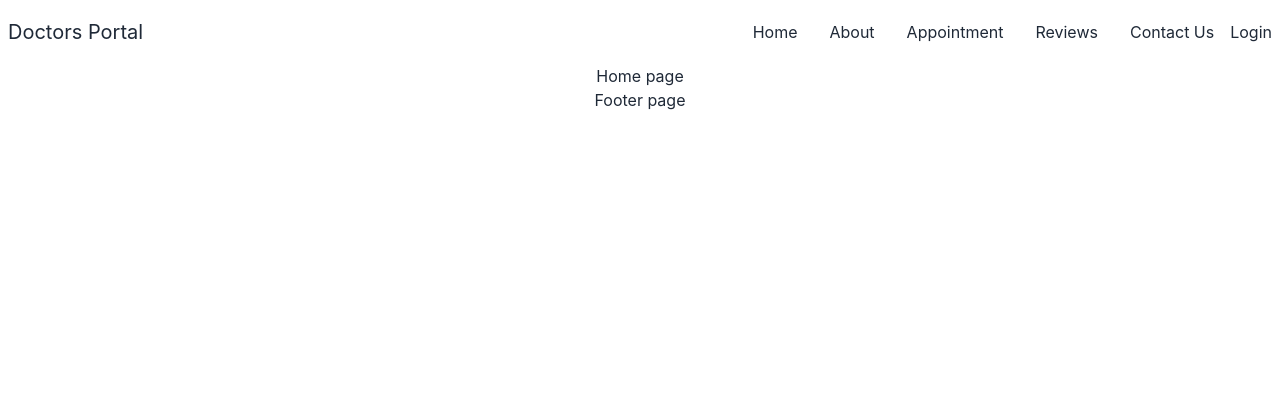
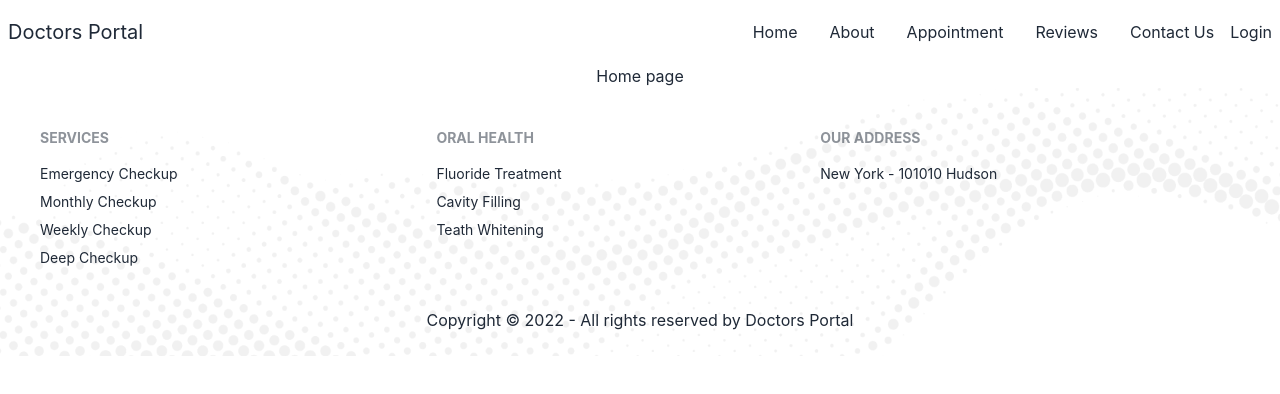
Before and after one commit to zakiralhasan/doctors-portal-client, a React (Create React App) app: page / in a window 1280 px wide. Shown: the top 394 px of the page. Built offline with nearby package versions, Linux system fonts and the light colour scheme.

Commit message:
footer design done

```diff
--- a/src/Pages/Shared/Footer/Footer.js
+++ b/src/Pages/Shared/Footer/Footer.js
@@ -1,9 +1,35 @@
 import React from "react";
+import { Link } from "react-router-dom";
+import footerBg from "../../../assets/images/footer.png";
 
 const Footer = () => {
   return (
-    <div>
-      <h1>Footer page</h1>
+    <div
+      style={{ backgroundImage: `url(${footerBg})` }}
+      className=" bg-cover bg-center"
+    >
+      <footer className="footer p-10 ">
+        <div>
+          <span className="footer-title">Services</span>
+          <Link className="link link-hover">Emergency Checkup</Link>
+          <Link className="link link-hover">Monthly Checkup</Link>
+          <Link className="link link-hover">Weekly Checkup</Link>
+          <Link className="link link-hover">Deep Checkup</Link>
+        </div>
+        <div>
+          <span className="footer-title">ORAL HEALTH</span>
+          <Link className="link link-hover">Fluoride Treatment</Link>
+          <Link className="link link-hover">Cavity Filling</Link>
+          <Link className="link link-hover">Teath Whitening</Link>
+        </div>
+        <div>
+          <span className="footer-title">OUR ADDRESS</span>
+          <Link className="link link-hover">New York - 101010 Hudson</Link>
+        </div>
+      </footer>
+      <div className="pb-6">
+        <p>Copyright © 2022 - All rights reserved by Doctors Portal</p>
+      </div>
     </div>
   );
 };
```
